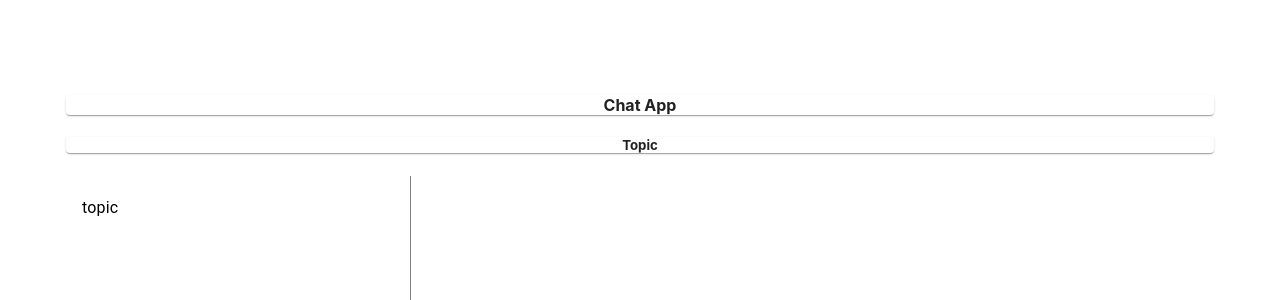
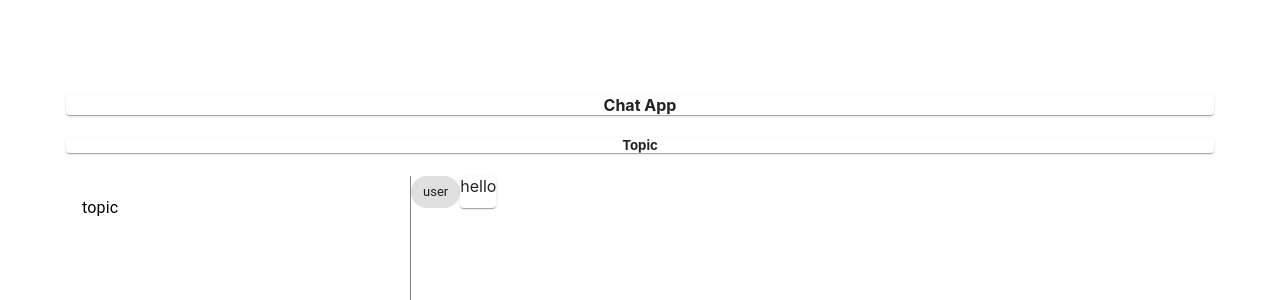
Before and after one commit to dakaras/chat-app, a React (Create React App) app: page / in a window 1280 px wide. Shown: the top 300 px of the page. Built offline with nearby package versions, Linux system fonts and the light colour scheme.

Commit message:
added chip

```diff
--- a/src/DashBoard.js
+++ b/src/DashBoard.js
@@ -5,6 +5,7 @@ import Typography from '@material-ui/core/Paper'
 import List from '@material-ui/core/List';
 import ListItem from '@material-ui/core/ListItem';
 import ListItemText from '@material-ui/core/ListItemText';
+import Chip from '@material-ui/core/Chip';
 
 const useStyles = makeStyles(theme => ({
   root: {
@@ -56,7 +57,16 @@ export default function DashBoard() {
             </List>
           </div>
           <div className={classes.chatWindow}>
-
+              {
+                [{from: 'user', msg: 'hello'}].map((chat, index) => (
+                  <div className={classes.flex} key={index}>
+                          <Chip label={chat.from} className={classes.chip}/>
+                          <Typography variant='p'>
+                            {chat.msg}
+                          </Typography>
+                  </div>
+                ))
+              }
           </div>
         </div>
         <div className={classes.flex}>
```
